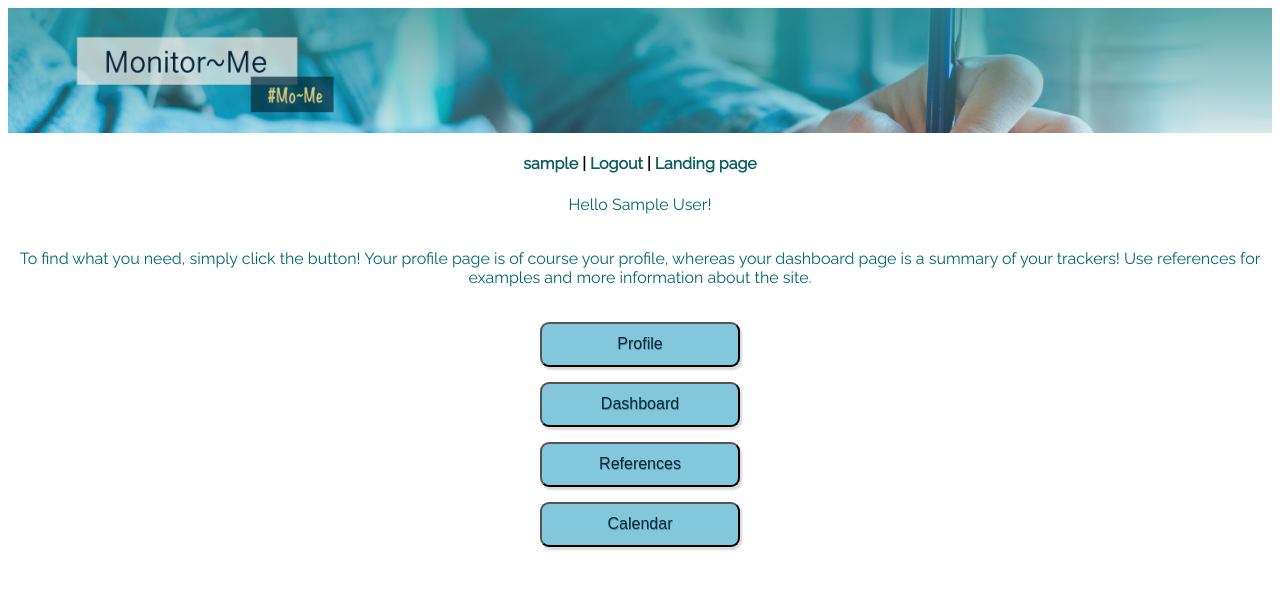
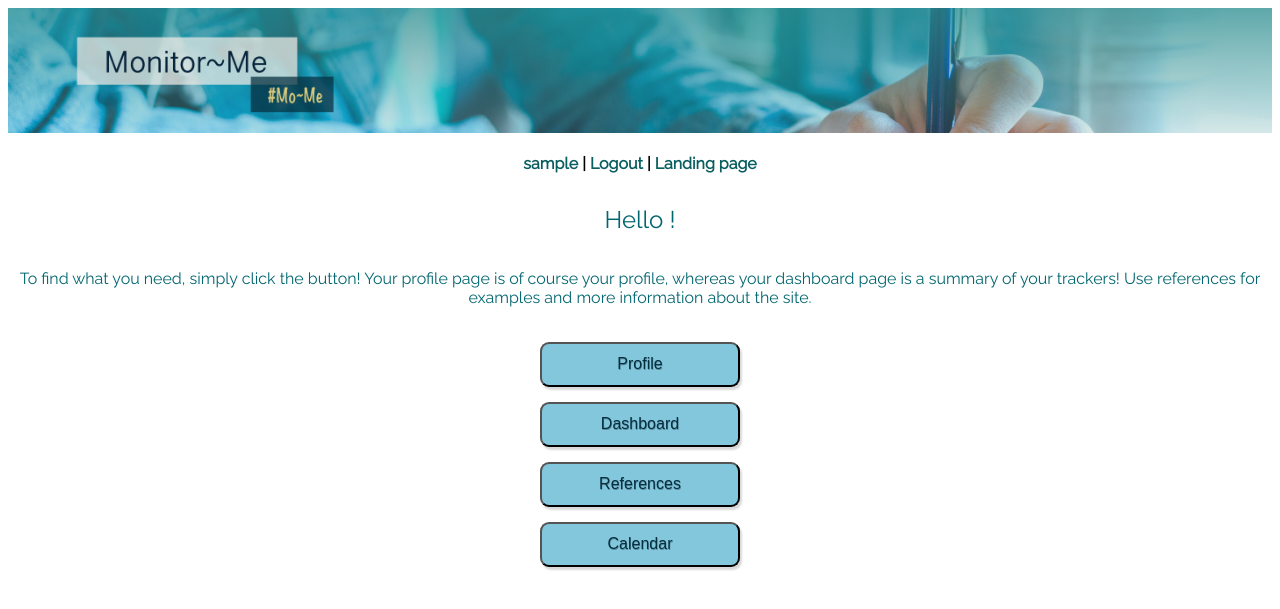
Before and after one commit to chinhle23-zz/monitorme, a Django app: a page that uses core/templates/core/landing_page.html in a window 1280 px wide. Shown: the top 609 px of the page. Run offline with Django 3.2, Linux system fonts and the light colour scheme; tables that the repository leaves empty hold one stand-in row (values such as "Sample post").

Commit message:
Update more css

```diff
--- a/core/static/css/style.css
+++ b/core/static/css/style.css
@@ -2,6 +2,7 @@ html {
     background:
         linear-gradient(rgba(132, 153, 155, 0.50));
     font-family: 'Raleway';
+    text-align: center;
 }
 
 .base-header {
@@ -38,13 +39,9 @@ a {
     height: auto;
 }
 
-.loginsection, .welcome {
-    text-align: center;
-}
 
 
 .user_info {
-    text-align: center;
     padding: 2rem;
     color: black;
     font-size: 16px;
@@ -52,8 +49,12 @@ a {
 }
 
 .landing {
-    text-align: center;
     color: #026670;
+}
+
+.hello-message {
+    margin-top: 10px;
+    font-size: 1.5rem;
 }
 
 .login {
@@ -61,7 +62,7 @@ a {
 }
 
 
-.button {
+.button, .loginbutton {
     background-color: #83C7DC;
     -moz-box-shadow:    2px 3px 2px #D9D9D9;
     -webkit-box-shadow: 2px 3px 2px #D9D9D9;
@@ -81,19 +82,27 @@ a {
     outline: 0;
   }
 
-.button2:hover {
+.button2:hover, .loginbutton:hover {
     box-shadow:
         0 8px 10px 0 rgba(0,0,0,0.24),
         0 10px 25px 0 rgba(0,0,0,0.19);
   }
 
-.logout-message {
+.loginbutton {
+    height: 38px;
+    width: 100px;
     text-align: center;
+    max-height: 38px
+    padding: 1.5px;
+    font-size: 1rem;
 }
 
+
+
+
   @media screen
-  and (min-width: 500px)
-  and (max-width: 1100px) {
+  and (min-width: 450px)
+  and (max-width: 750px) {
 
     .base-header {
         display: flex;
@@ -111,7 +120,7 @@ a {
 }
 
 @media screen
-and (min-width: 1101px)
+and (min-width: 752px)
 and (max-width: 2880px) {
 
   .base-header {
--- a/core/templates/core/landing_page.html
+++ b/core/templates/core/landing_page.html
@@ -4,7 +4,7 @@
 {% block content %}
 <div class="landing">
 
-        <div>Hello {% if user.name %}{{user.name}}{% else %}{{user.username}}{% endif %}!</div>
+        <div class="hello-message">Hello {% if request.user.name %}{{request.user.name}}{% else %}{{request.user.username}}{% endif %}!</div>
         <br>
         <div class="landing-description">
             <p>To find what you need, simply click the button! Your profile page is of course your profile, whereas your dashboard page is a summary of your trackers! Use references for examples and more information about the site.
--- a/core/templates/registration/login.html
+++ b/core/templates/registration/login.html
@@ -8,7 +8,7 @@
 <form method="post" action="">
     {% csrf_token %}
     {{ form.as_p }}
-    <input type="submit" value="{% trans 'Log in' %}" />
+    <input class="loginbutton" type="submit" value="{% trans 'Log in' %}" />
     <input type="hidden" name="next" value="{{ next }}" />
 </form>
 
```
